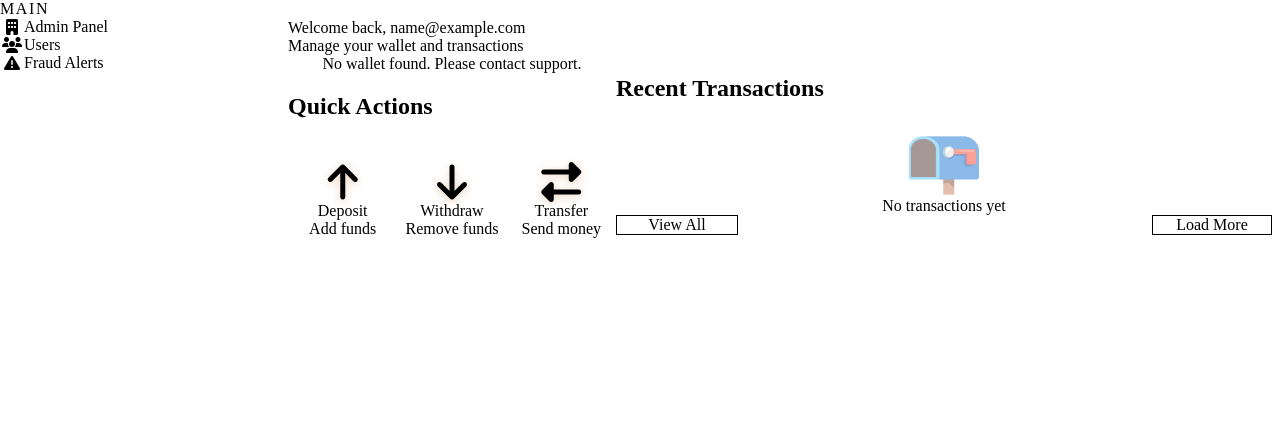
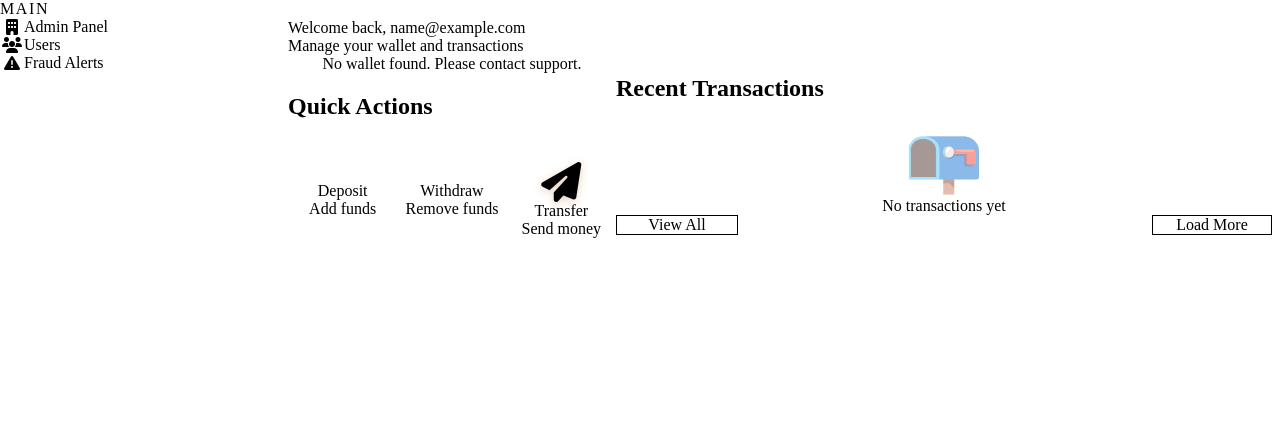
Before and after one commit to AhmadMWaddah/DigitalWallet, a Django app: page /dashboard/ in a window 1280 px wide. Shown: the part 64-497 px from the top of the page. Run offline with Django 5.2, Linux system fonts and the light colour scheme; the visitor is signed in with stand-in values (Sample User, id 1); data comes from the database, SQL or seed files in the repository; data that the repository does not hold is empty.

Commit message:
Fix Phase 5: Professional Font Awesome Icons (Gem's Suggestions)
Co-authored-by: Qwen-Coder <qwen-coder@alibabacloud.com>

- Updated all icons per Gem's professional recommendations
- Sidebar: fa-chart-pie, fa-receipt, fa-circle-plus/minus, fa-shield-halved
- Dashboard: fa-arrow-down-to-line, fa-arrow-up-from-line, fa-paper-plane
- Transactions: Directional arrows (down/up/left/right)
- Status: fa-circle-check, fa-circle-dot, fa-circle-xmark, fa-triangle-exclamation
- Professional fintech iconography
- 118 tests passing

```diff
--- a/templates/__snippets__/sidebar.html
+++ b/templates/__snippets__/sidebar.html
@@ -28,15 +28,15 @@
             <div class="nav-section">
                 <span class="nav-section-title">Main</span>
                 <a href="{% url 'wallet:dashboard' %}" class="nav-item {% if request.resolver_match.url_name == 'dashboard' %}active{% endif %}">
-                    <i class="fas fa-chart-line nav-icon"></i>
+                    <i class="fas fa-chart-pie nav-icon"></i>
                     <span class="nav-text">Dashboard</span>
                 </a>
                 <a href="#" class="nav-item">
-                    <i class="fas fa-exchange-alt nav-icon"></i>
+                    <i class="fas fa-receipt nav-icon"></i>
                     <span class="nav-text">Transactions</span>
                 </a>
                 <a href="#" class="nav-item">
-                    <i class="fas fa-chart-bar nav-icon"></i>
+                    <i class="fas fa-chart-line nav-icon"></i>
                     <span class="nav-text">Analytics</span>
                 </a>
             </div>
@@ -44,15 +44,15 @@
             <div class="nav-section">
                 <span class="nav-section-title">Actions</span>
                 <a href="#" class="nav-item">
-                    <i class="fas fa-arrow-up nav-icon"></i>
+                    <i class="fas fa-circle-plus nav-icon"></i>
                     <span class="nav-text">Deposit</span>
                 </a>
                 <a href="#" class="nav-item">
-                    <i class="fas fa-arrow-down nav-icon"></i>
+                    <i class="fas fa-circle-minus nav-icon"></i>
                     <span class="nav-text">Withdraw</span>
                 </a>
                 <a href="#" class="nav-item">
-                    <i class="fas fa-exchange-alt nav-icon"></i>
+                    <i class="fas fa-right-left nav-icon"></i>
                     <span class="nav-text">Transfer</span>
                 </a>
             </div>
@@ -64,11 +64,11 @@
                     <span class="nav-text">Profile</span>
                 </a>
                 <a href="#" class="nav-item">
-                    <i class="fas fa-shield-alt nav-icon"></i>
+                    <i class="fas fa-shield-halved nav-icon"></i>
                     <span class="nav-text">Security</span>
                 </a>
                 <a href="#" class="nav-item">
-                    <i class="fas fa-file-alt nav-icon"></i>
+                    <i class="fas fa-file-invoice-dollar nav-icon"></i>
                     <span class="nav-text">Statements</span>
                 </a>
             </div>
--- a/templates/wallet/dashboard.html
+++ b/templates/wallet/dashboard.html
@@ -45,17 +45,17 @@
             <div class="card-body">
                 <div class="action-grid">
                     <a href="#" class="action-btn">
-                        <i class="fas fa-arrow-up action-btn-icon"></i>
+                        <i class="fas fa-arrow-down-to-line action-btn-icon"></i>
                         <span class="action-btn-label">Deposit</span>
                         <span class="action-btn-sublabel">Add funds</span>
                     </a>
                     <a href="#" class="action-btn">
-                        <i class="fas fa-arrow-down action-btn-icon"></i>
+                        <i class="fas fa-arrow-up-from-line action-btn-icon"></i>
                         <span class="action-btn-label">Withdraw</span>
                         <span class="action-btn-sublabel">Remove funds</span>
                     </a>
                     <a href="#" class="action-btn">
-                        <i class="fas fa-exchange-alt action-btn-icon"></i>
+                        <i class="fas fa-paper-plane action-btn-icon"></i>
                         <span class="action-btn-label">Transfer</span>
                         <span class="action-btn-sublabel">Send money</span>
                     </a>
```
Also changed, not shown: templates/wallet/partials/transaction_list.html (+9 -5 lines).
